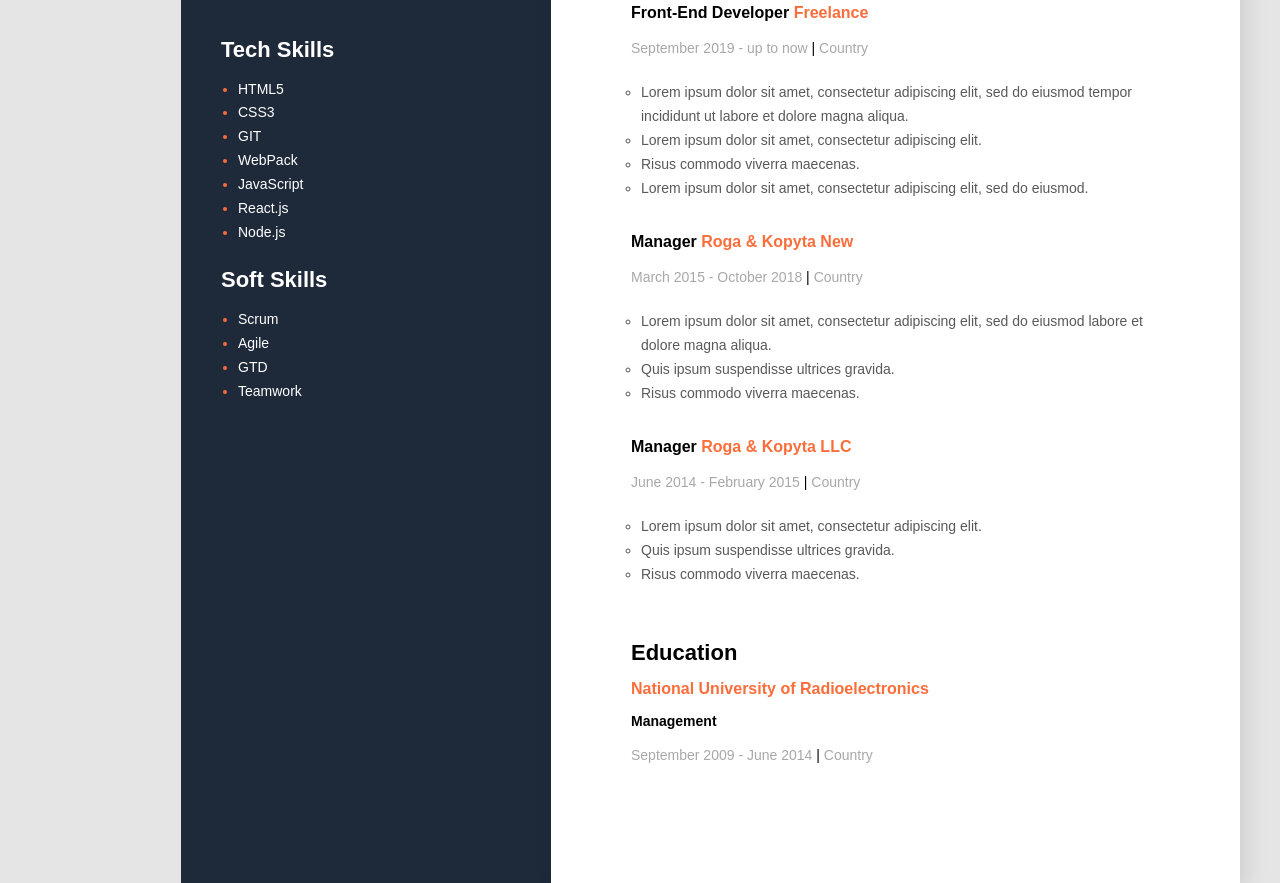
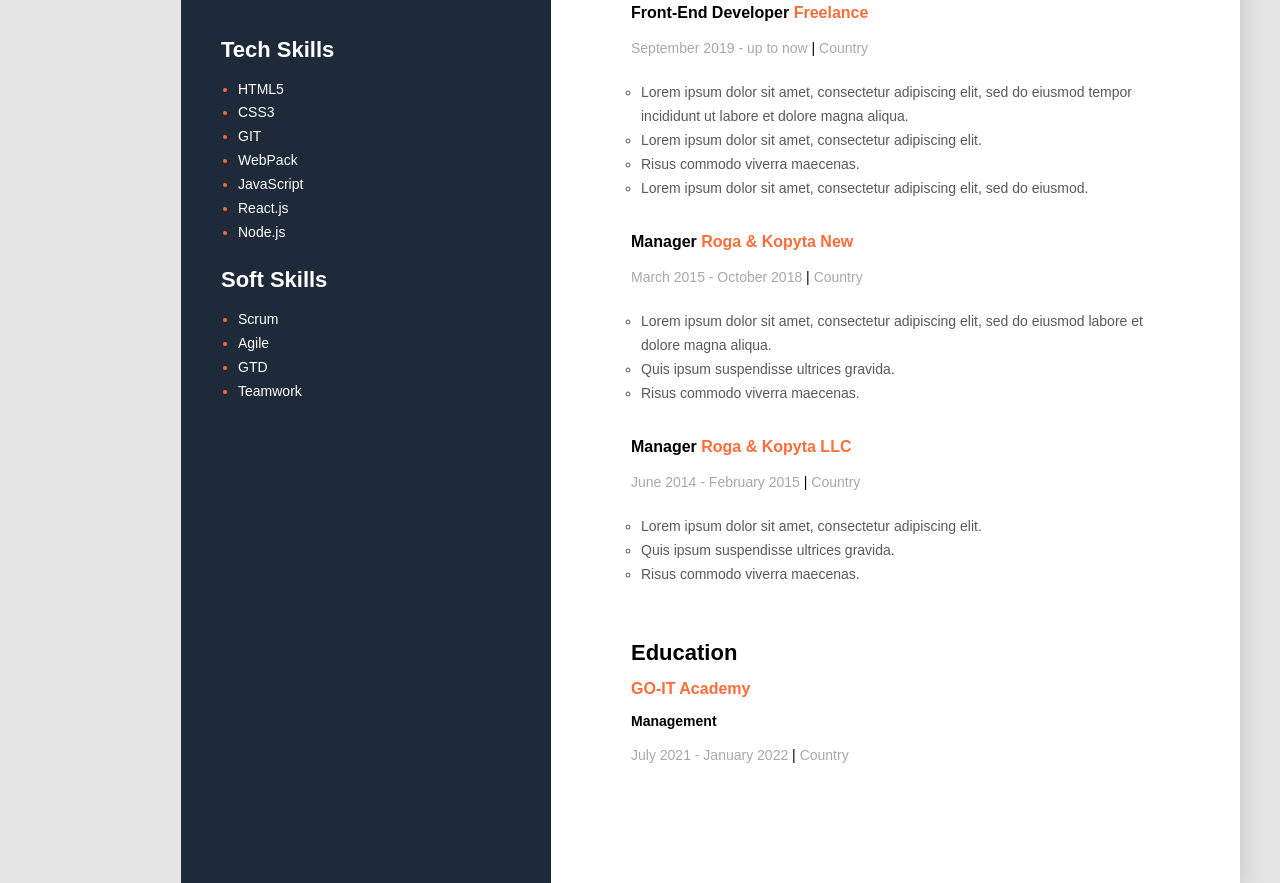
Before and after one commit to zimoglyad1305/resume-prog, a plain HTML site: page index.html in a window 1280 px wide. Shown: the part 582-1465 px from the top of the page. Drawn offline with Linux system fonts and the light colour scheme.

Commit message:
change education

```diff
--- a/index.html
+++ b/index.html
@@ -92,9 +92,9 @@
           <!--education-->
           <section class="education">
             <h3 class="education-title">Education</h3>
-            <h4 class="university">National University of Radioelectronics</h4>
+            <h4 class="university">GO-IT Academy</h4>
             <h5 class="manag">Management</h5>
-            <p class="period">September 2009 - June 2014 <span class="line">|</span> Country</p>
+            <p class="period">July 2021 - January 2022 <span class="line">|</span> Country</p>
           </section>
         </div>
         <!--sidebar-->
```
